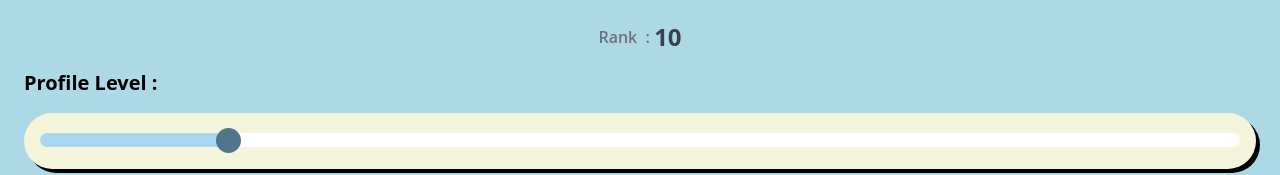
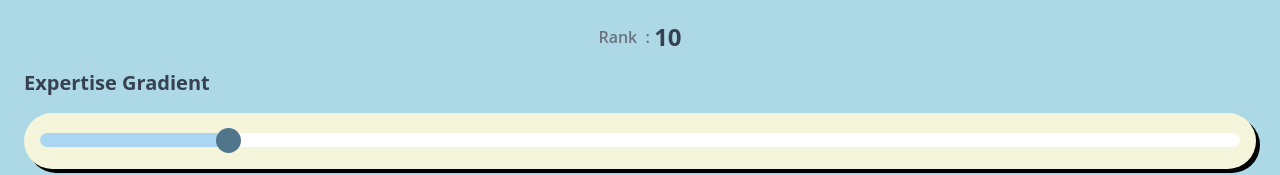
Before and after one commit to Creatonn/creatonn-mini-app, a React (Create React App) app: page /profile in a window 1280 px wide. Shown: the part 343-518 px from the top of the page. Built offline with nearby package versions, Linux system fonts and the light colour scheme.

Commit message:
replaced the "profile level" word

```diff
--- a/src/components/Leadership.js
+++ b/src/components/Leadership.js
@@ -52,8 +52,8 @@ const Leadership = () => {
             </div>
 
             <div className="w-full flex flex-col items-start">
-                <h1 className="text-xl font-bold font-sans ">
-                    Profile Level :
+                <h1 className="text-xl font-bold font-sans text-gray-700">
+                    Expertise Gradient
                 </h1>
                 <div className="relative w-full mb-16 bg-custom-light-beige rounded-full p-4 shadow-custom-bottom-right mt-4">
                     <label htmlFor="labels-range-input" className="sr-only">
--- a/src/components/Profile.js
+++ b/src/components/Profile.js
@@ -60,8 +60,8 @@ const Profile = () => {
             </div>
 
             <div className="w-full flex flex-col items-start m-4 ">
-                <h1 className="text-xl font-bold font-sans ">
-                    Profile Level :
+                <h1 className="text-xl font-bold font-sans text-gray-700">
+                    Expertise Gradient
                 </h1>
                 <div className="relative w-full mb-16 bg-custom-light-beige rounded-full p-4 shadow-custom-bottom-right mt-4">
                     <label htmlFor="labels-range-input" className="sr-only">
```
